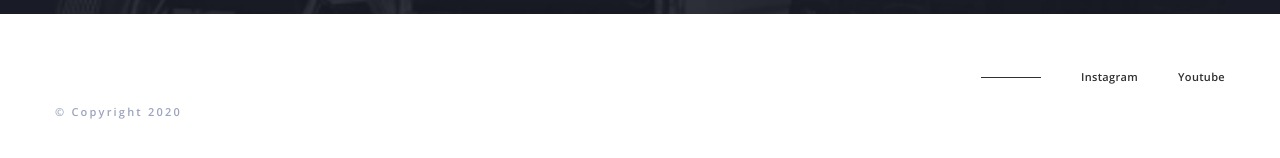
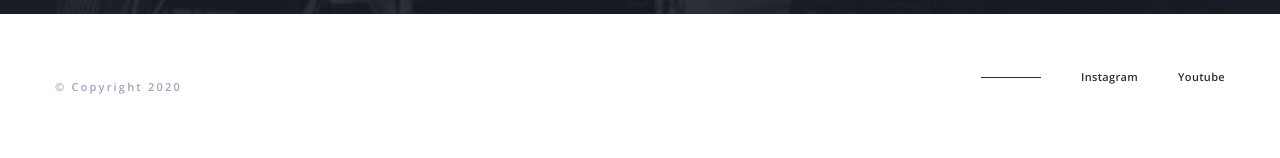
Before and after one commit to nadiakhoptiuk/barbershop, a plain HTML site: page index.html in a window 1280 px wide. Shown: the part 6073-6231 px from the top of the page. Drawn offline with nearby package versions, Linux system fonts and the light colour scheme.

Commit message:
Adds footer for tablet

```diff
--- a/sass/components/_footer.scss
+++ b/sass/components/_footer.scss
@@ -14,7 +14,11 @@
 .footer__container {
   display: flex;
   flex-direction: column-reverse;
-  //   align-items: center;
+
+  @include media(768px) {
+    flex-direction: row;
+    align-items: center;
+  }
 }
 
 .footer-copyright {
```
Also changed, not shown: css/main.css, css/main.min.css, 2 other files.
